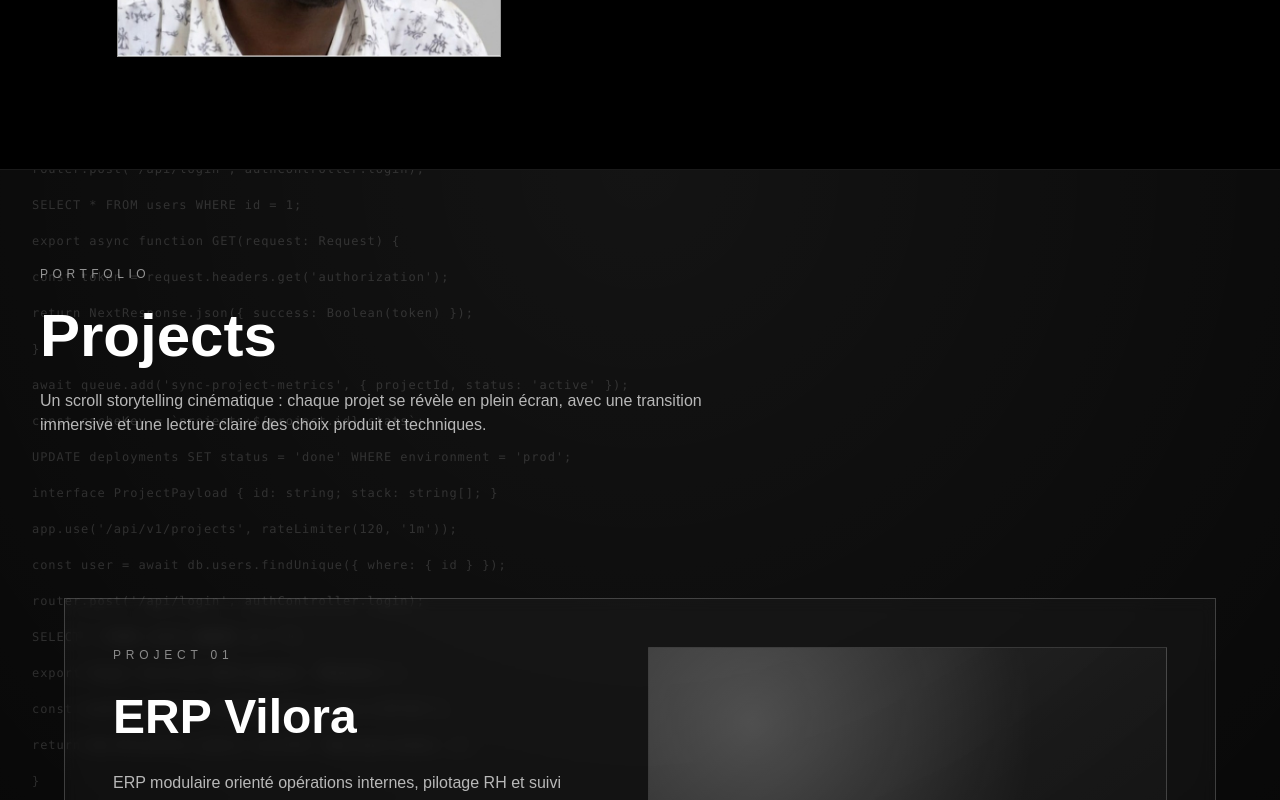
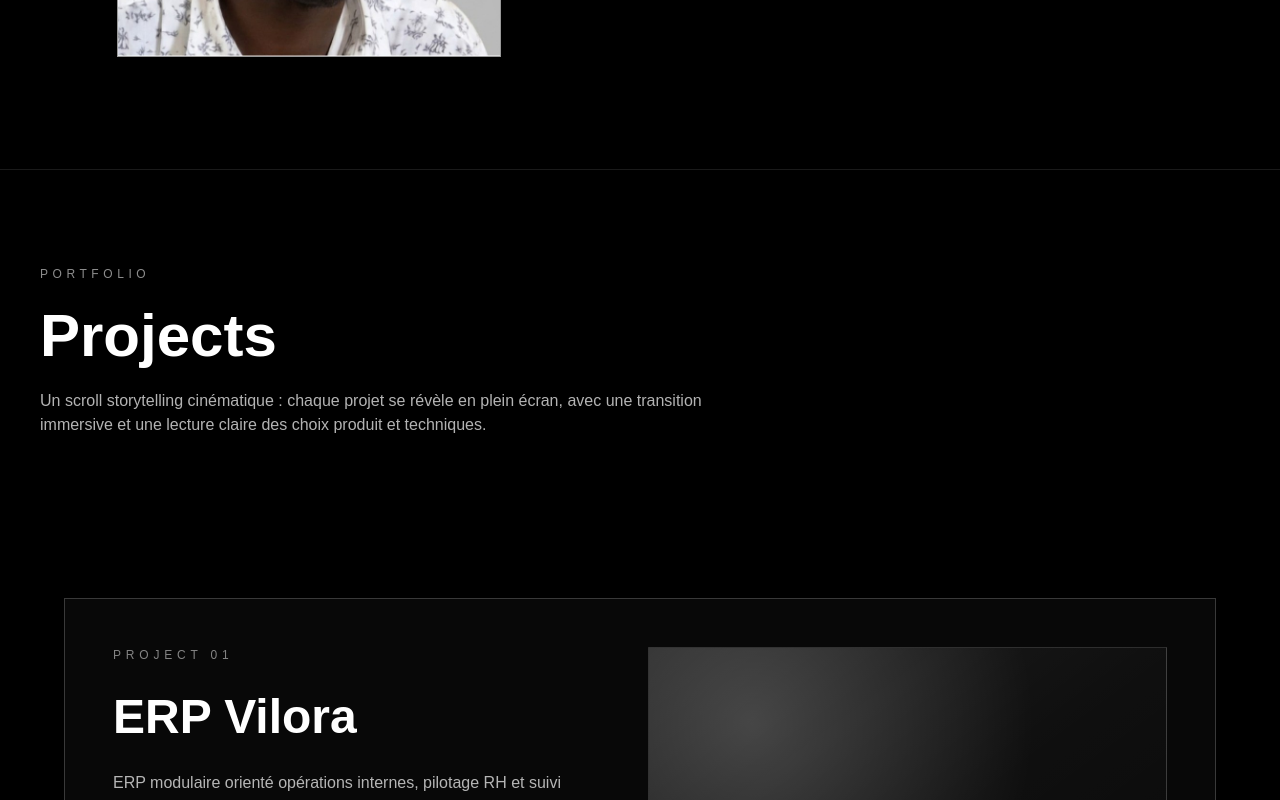
Before and after one commit to shikileliondor/Portfoliomorel, a Next.js app: page / in a window 1280 px wide. Shown: the part 1240-2040 px from the top of the page. Built offline with nearby package versions, Linux system fonts and the light colour scheme.

Commit message:
Remove project code background overlay for pure black section

```diff
--- a/components/ProjectSection.tsx
+++ b/components/ProjectSection.tsx
@@ -1,7 +1,6 @@
 "use client";
 
 import { useState } from "react";
-import { CodeBackground } from "@/components/CodeBackground";
 import { ProjectCard } from "@/components/ProjectCard";
 import { ProjectModal } from "@/components/ProjectModal";
 
@@ -71,8 +70,6 @@ export function ProjectSection() {
 
   return (
     <section id="projects" className="relative z-20 border-t border-white/10 bg-black text-white">
-      <CodeBackground />
-
       <div className="relative z-10">
         <div className="px-6 pt-20 md:px-10 md:pt-24">
           <p className="text-xs uppercase tracking-[0.38em] text-white/55">Portfolio</p>
```
